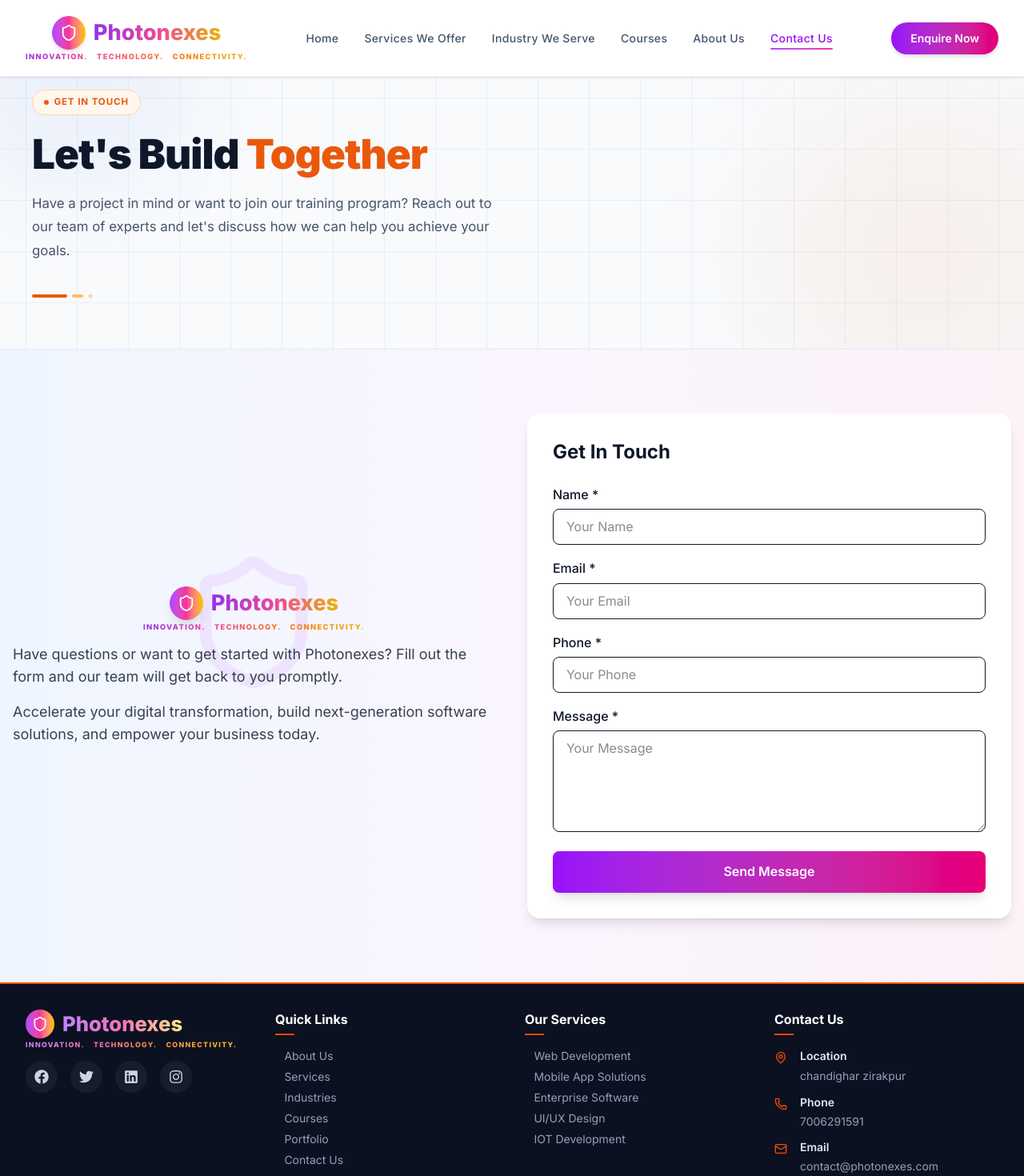
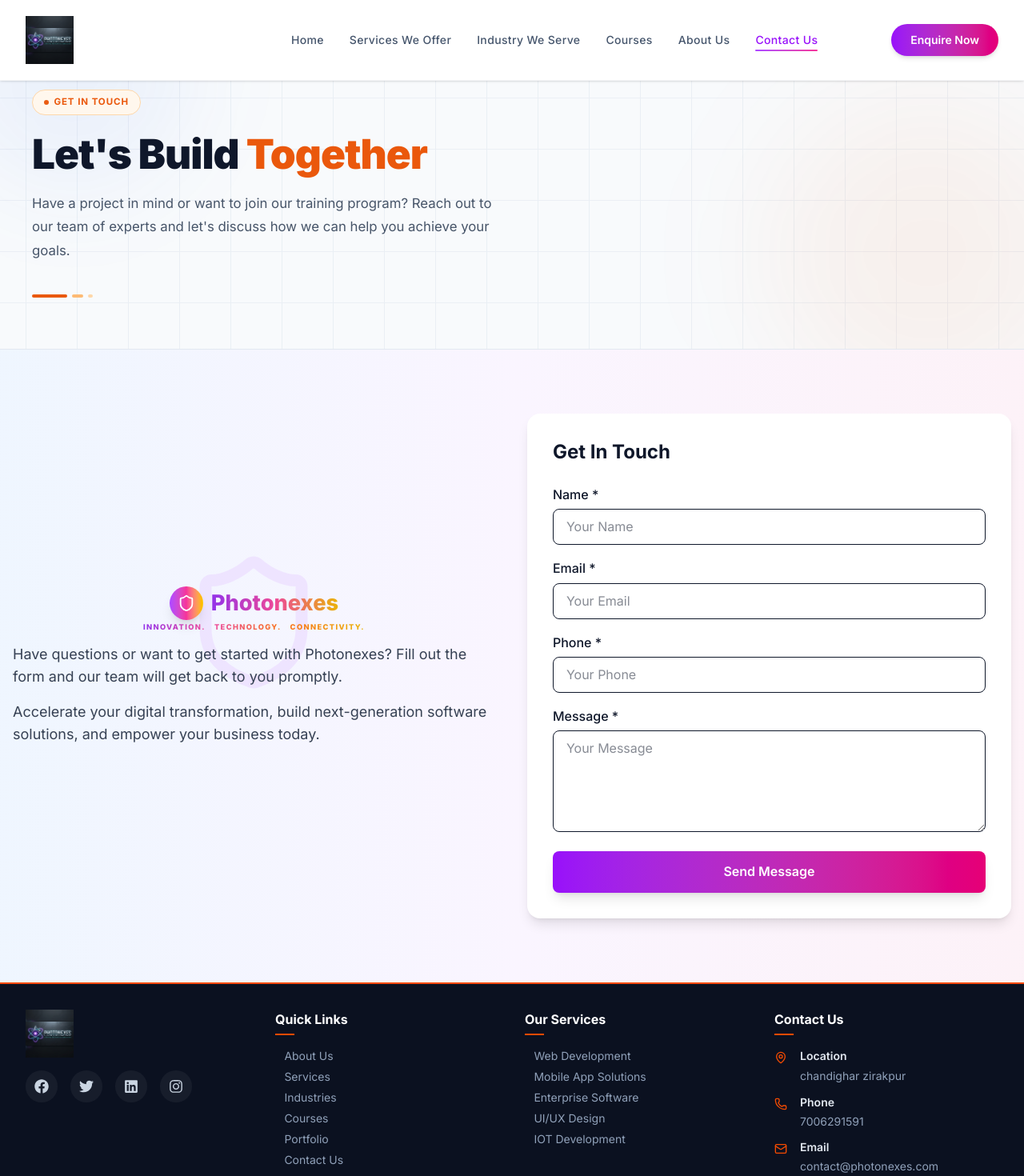
Before and after one commit to BhatDanish1591/photonexestechnology, a Next.js app: page /contact in a window 1280 px wide. Shown: the top 1470 px of the page at 80% size. Built offline with nearby package versions, Linux system fonts and the light colour scheme.

Commit message:
Add rich SEO metadata to all pages and replace CSS logo with image file

```diff
--- a/app/about/page.tsx
+++ b/app/about/page.tsx
@@ -5,8 +5,9 @@
 import ClientsSection from "@/components/sections/ClientsSection";
 
 export const metadata = {
-  title: "About Us | Photonexes",
-  description: "Learn more about Photonexes Technologies and our mission.",
+  title: "About Us",
+  description: "Discover Photonexes Technologies, a leading IT software development company and training institute in India, specializing in digital transformation, AI, and cloud solutions.",
+  keywords: ["about Photonexes", "IT company India", "software training institute", "tech company profile"],
 };
 
 export default function AboutPage() {
--- a/app/blog/page.tsx
+++ b/app/blog/page.tsx
@@ -2,8 +2,9 @@
 import BlogSection from "@/components/sections/BlogSection";
 
 export const metadata = {
-  title: "Tech Blog | Photonexes",
-  description: "Stay ahead with the latest tech insights and career guidance.",
+  title: "Tech Blog & Insights",
+  description: "Read the latest insights on software development, AI trends, cloud computing, and IT career advice on the Photonexes Technologies blog.",
+  keywords: ["tech blog", "software development trends", "AI news", "IT career advice"],
 };
 
 export default function BlogPage() {
--- a/app/contact/page.tsx
+++ b/app/contact/page.tsx
@@ -2,8 +2,9 @@
 import ContactSection from "@/components/sections/ContactSection";
 
 export const metadata = {
-  title: "Contact Us | Photonexes",
-  description: "Get in touch with us for software solutions and training.",
+  title: "Contact Us",
+  description: "Contact Photonexes Technologies for IT services, software development, cloud solutions, and full-stack training. Let's build the future together.",
+  keywords: ["contact Photonexes", "hire software developers", "IT consulting India", "tech support"],
 };
 
 export default function ContactPage() {
--- a/app/courses/page.tsx
+++ b/app/courses/page.tsx
@@ -4,8 +4,9 @@
 import PlacementSection from "@/components/sections/PlacementSection";
 
 export const metadata = {
-  title: "Our Courses | Photonexes",
-  description: "Explore our industry-relevant training courses.",
+  title: "IT Training Courses & Certifications",
+  description: "Kickstart your career with professional IT training courses in Full Stack Web Development, Java, Python, and UI/UX design at Photonexes.",
+  keywords: ["IT courses", "full stack training", "learn python", "software development courses", "tech certifications"],
 };
 
 export default function CoursesPage() {
--- a/app/industries/page.tsx
+++ b/app/industries/page.tsx
@@ -3,8 +3,9 @@
 import ContactSection from "@/components/sections/ContactSection";
 
 export const metadata = {
-  title: "Industries We Serve | Photonexes",
-  description: "We provide tailored, enterprise-grade software solutions across a wide range of global industries.",
+  title: "Industries We Serve",
+  description: "Photonexes Technologies provides specialized IT solutions for healthcare, finance, education, logistics, and retail industries worldwide.",
+  keywords: ["enterprise software solutions", "healthcare IT", "finance software", "logistics tech solutions"],
 };
 
 export default function IndustriesPage() {
--- a/app/internship/page.tsx
+++ b/app/internship/page.tsx
@@ -3,8 +3,9 @@
 import ClientsSection from "@/components/sections/ClientsSection";
 
 export const metadata = {
-  title: "Internship | Photonexes",
-  description: "Join our internship program and gain real-world experience.",
+  title: "IT Internship Programs",
+  description: "Join our hands-on IT internship programs in software development, data science, and cloud computing. Gain real-world experience at Photonexes.",
+  keywords: ["IT internships", "software engineering intern", "summer internship India", "tech internships"],
 };
 
 export default function InternshipPage() {
--- a/app/placement/page.tsx
+++ b/app/placement/page.tsx
@@ -3,8 +3,9 @@
 import ClientsSection from "@/components/sections/ClientsSection";
 
 export const metadata = {
-  title: "Placement | Photonexes",
-  description: "Learn about our 100% placement assistance program.",
+  title: "Placement Assistance & Career Support",
+  description: "100% Placement Assistance with Photonexes Technologies. We connect our certified students with top tech companies across India.",
+  keywords: ["IT placement", "guaranteed placement courses", "tech jobs India", "software developer jobs"],
 };
 
 export default function PlacementPage() {
--- a/app/services/page.tsx
+++ b/app/services/page.tsx
@@ -4,8 +4,9 @@
 import ContactSection from "@/components/sections/ContactSection";
 
 export const metadata = {
-  title: "Our Services | Photonexes",
-  description: "Explore the wide range of IT services and solutions we provide.",
+  title: "IT Services & Software Development",
+  description: "Explore our comprehensive IT services including web development, mobile apps, AI solutions, cloud computing, and enterprise software by Photonexes.",
+  keywords: ["web development services", "mobile app development", "cloud computing solutions", "AI software"],
 };
 
 export default function ServicesPage() {
--- a/components/Footer.tsx
+++ b/components/Footer.tsx
@@ -14,50 +14,12 @@
           {/* Brand Column */}
           <div>
             <div className="mb-4">
-              {/* Logo: same as navbar */}
-              <div style={{ display: "flex", flexDirection: "column", gap: "4px", alignItems: "flex-start" }}>
-                {/* Row: SVG + Photonexes */}
-                <div style={{ display: "flex", alignItems: "center", gap: "10px" }}>
-                  <span className="bg-gradient-to-r from-purple-500 via-pink-500 to-yellow-400 p-2 rounded-full text-white shadow-lg flex items-center justify-center">
-                    <Shield size={20} className="text-white" />
-                  </span>
-                  <span style={{
-                    fontFamily: "Inter, sans-serif",
-                    fontSize: "1.6rem",
-                    fontWeight: 800,
-                    lineHeight: 1,
-                    background: "linear-gradient(90deg, #c084fc, #f472b6, #fde68a)",
-                    WebkitBackgroundClip: "text",
-                    WebkitTextFillColor: "transparent",
-                    backgroundClip: "text",
-                  }}>
-                    Photonexes
-                  </span>
-                </div>
-                {/* Slogan */}
-                <div style={{ display: "flex", alignItems: "center", gap: "4px" }}>
-                  {["INNOVATION", "TECHNOLOGY", "CONNECTIVITY"].map((word, i) => (
-                    <span key={i} style={{ display: "flex", alignItems: "center", gap: "4px" }}>
-                      <span style={{
-                        fontSize: "0.55rem",
-                        fontWeight: 800,
-                        letterSpacing: "0.15em",
-                        lineHeight: 1,
-                        background: i === 0
-                          ? "linear-gradient(90deg, #c084fc, #f472b6)"
-                          : i === 1
-                          ? "linear-gradient(90deg, #f472b6, #fb923c)"
-                          : "linear-gradient(90deg, #fb923c, #fbbf24)",
-                        WebkitBackgroundClip: "text",
-                        WebkitTextFillColor: "transparent",
-                        backgroundClip: "text",
-                      }}>
-                        {word}{i < 2 ? "." : "."}
-                      </span>
-                      {i < 2 && <span style={{ display: "inline-block", width: "3px" }} />}
-                    </span>
-                  ))}
-                </div>
+              <div className="relative h-[60px] w-[200px] mb-4">
+                <img
+                  src="/logo.png"
+                  alt="Photonexes Logo"
+                  className="w-full h-full object-contain object-left hover:scale-105 transition-transform duration-300"
+                />
               </div>
             </div>
             <div className="flex gap-4">
--- a/components/Navbar.tsx
+++ b/components/Navbar.tsx
@@ -38,49 +38,12 @@
 
           {/* Logo */}
           <Link href="/" className="flex items-center gap-3 no-underline z-50" onClick={() => setMobileOpen(false)}>
-            <div style={{ display: "flex", flexDirection: "column", gap: "4px", alignItems: "center" }}>
-              {/* Row: SVG + Photonexes */}
-              <div style={{ display: "flex", alignItems: "center", gap: "10px" }}>
-                <span className="bg-gradient-to-r from-purple-500 via-pink-500 to-yellow-400 p-2.5 rounded-full text-white shadow-md hover:shadow-lg hover:scale-105 transition-all duration-300 flex items-center justify-center">
-                  <Shield size={22} className="text-white" />
-                </span>
-                <span style={{
-                  fontFamily: "Inter, sans-serif",
-                  fontSize: "1.7rem",
-                  fontWeight: 800,
-                  lineHeight: 1,
-                  background: "linear-gradient(90deg, #9333ea, #ec4899, #eab308)",
-                  WebkitBackgroundClip: "text",
-                  WebkitTextFillColor: "transparent",
-                  backgroundClip: "text",
-                }}>
-                  Photonexes
-                </span>
-              </div>
-              {/* Slogan centered below */}
-              <div style={{ display: "flex", alignItems: "center", gap: "4px" }}>
-                {["INNOVATION", "TECHNOLOGY", "CONNECTIVITY"].map((word, i) => (
-                  <span key={i} style={{ display: "flex", alignItems: "center", gap: "4px" }}>
-                    <span style={{
-                      fontSize: "0.58rem",
-                      fontWeight: 800,
-                      letterSpacing: "0.15em",
-                      lineHeight: 1,
-                      background: i === 0
-                        ? "linear-gradient(90deg, #9333ea, #ec4899)"
-                        : i === 1
-                        ? "linear-gradient(90deg, #ec4899, #f97316)"
-                        : "linear-gradient(90deg, #f97316, #eab308)",
-                      WebkitBackgroundClip: "text",
-                      WebkitTextFillColor: "transparent",
-                      backgroundClip: "text",
-                    }}>
-                      {word}{i < 2 ? "." : "."}
-                    </span>
-                    {i < 2 && <span style={{ display: "inline-block", width: "3px" }} />}
-                  </span>
-                ))}
-              </div>
+            <div className="relative h-[60px] w-[200px] md:w-[240px]">
+              <img
+                src="/logo.png"
+                alt="Photonexes Logo"
+                className="w-full h-full object-contain object-left hover:scale-105 transition-transform duration-300"
+              />
             </div>
           </Link>
 
```
